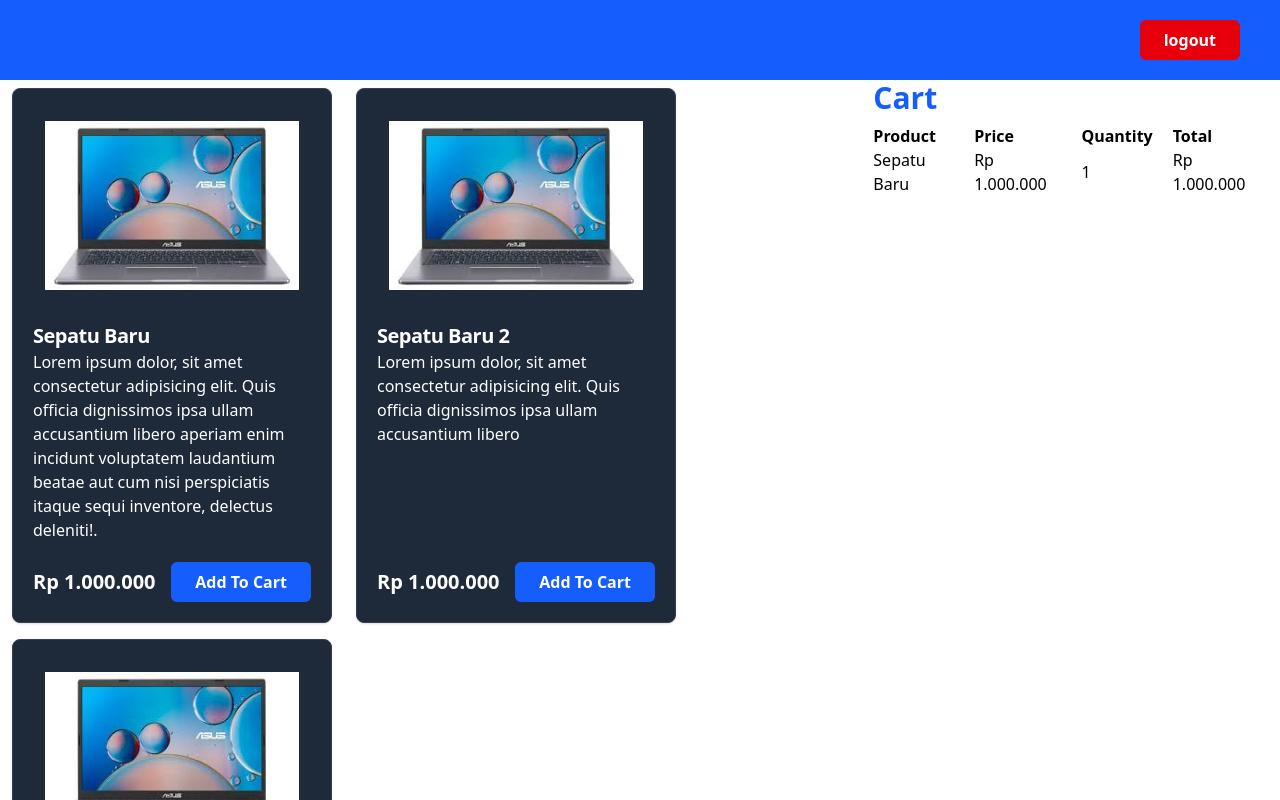
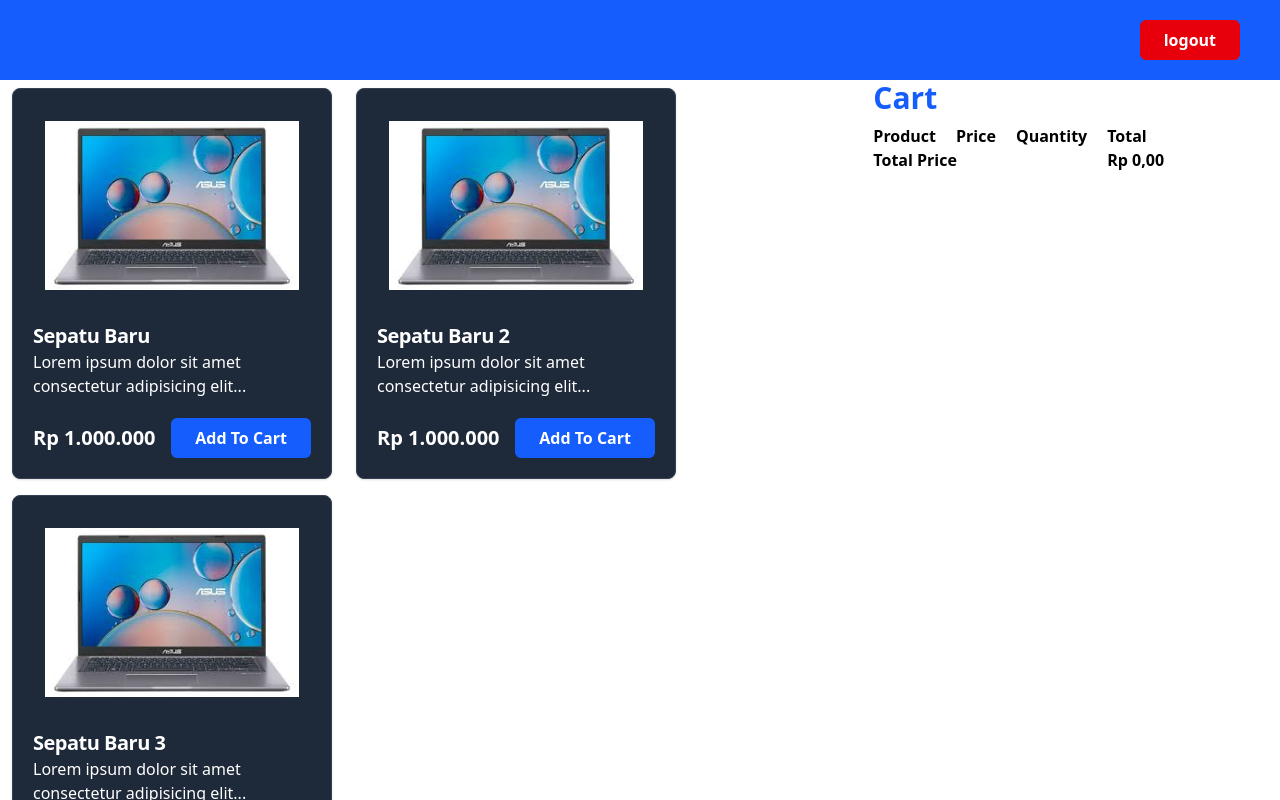
Before and after one commit to Kukuh01/belajar-react, a React (Vite) app: page /products in a window 1280 px wide. Shown: the top 800 px of the page. Built offline with nearby package versions, Linux system fonts and the light colour scheme.

Commit message:
ADD: adding useEffect

```diff
--- a/src/pages/product.jsx
+++ b/src/pages/product.jsx
@@ -1,99 +1,192 @@
-import { Fragment, useState } from "react";
+import { Fragment, useEffect, useState } from "react";
 import Button from "../components/Elements/Button/Button";
 import CardProduct from "../components/Fragments/CardProduct";
 
-// Rendering lists: Untuk merender banyak element sekaligus seperti looping
+/**
+ * DATA PRODUK (static)
+ * List produk yang akan dirender pada halaman.
+ * Masing-masing produk memiliki id, nama, harga, gambar, dan deskripsi.
+ */
 const products = [
     {
         id: 1,
         name: "Sepatu Baru",
         price: 1000000,
         image: "/images/vivobook.jpeg",
-        description: `Lorem ipsum dolor, sit amet consectetur adipisicing elit. Quis officia dignissimos ipsa ullam accusantium libero aperiam enim incidunt voluptatem laudantium beatae aut cum nisi perspiciatis itaque sequi inventore, delectus deleniti!.`
+        description: `Lorem ipsum dolor sit amet consectetur adipisicing elit...`
     },
     {
         id: 2,
         name: "Sepatu Baru 2",
         price: 1000000,
         image: "/images/vivobook.jpeg",
-        description: `Lorem ipsum dolor, sit amet consectetur adipisicing elit. Quis officia dignissimos ipsa ullam accusantium libero`
+        description: `Lorem ipsum dolor sit amet consectetur adipisicing elit...`
     },
     {
         id: 3,
-        name: "Sepatu Baru 2",
+        name: "Sepatu Baru 3",
         price: 1000000,
         image: "/images/vivobook.jpeg",
-        description: `Lorem ipsum dolor, sit amet consectetur adipisicing elit. Quis officia dignissimos ipsa ullam accusantium libero`
+        description: `Lorem ipsum dolor sit amet consectetur adipisicing elit...`
     },
-]
+];
 
-// Menerima json dari form login
+/**
+ * Mengambil email user dari localStorage
+ */
 const email = localStorage.getItem("email");
 
 
 function ProductsPage() {
 
-    const [cart, setCart] = useState([
-        {
-            id: 1,
-            qty: 1,
+    /**
+     * STATE: cart
+     * Menyimpan daftar item yang ditambahkan ke keranjang, format:
+     * [
+     *    { id: 1, qty: 2 },
+     *    { id: 2, qty: 1 }
+     * ]
+     */
+    const [cart, setCart] = useState([]);
+
+    /**
+     * STATE: totalPrice
+     * Menyimpan total harga semua item dalam cart.
+     */
+    const [totalPrice, setTotalPrice] = useState(0);
+
+
+    /**
+     * USE EFFECT 1 – Component Did Mount
+     * Dijalankan HANYA saat komponen pertama kali dirender.
+     *
+     * Tujuan:
+     * - Mengambil cart dari localStorage agar cart tetap tersimpan meski halaman di-refresh.
+     */
+    useEffect(function () {
+        setCart(
+            JSON.parse(localStorage.getItem("cart")) || []
+        );
+    }, []); // dependency kosong = hanya sekali jalan
+
+
+    /**
+     * USE EFFECT 2 – Component Did Update (ketika 'cart' berubah)
+     *
+     * Fungsi:
+     * 1. Menghitung total harga (qty * price).
+     * 2. Menyimpan cart terbaru ke localStorage agar cart tidak hilang saat refresh.
+     */
+    useEffect(function () {
+        if (cart.length > 0) {
+
+            // Hitung total harga dengan reduce
+            const sum = cart.reduce(function (acc, item) {
+
+                // Cari produk berdasarkan id item
+                const product = products.find((product) => product.id === item.id);
+
+                // Accumulate total
+                return acc + product.price * item.qty;
+            }, 0);
+
+            // Update state total harga
+            setTotalPrice(sum);
+
+            // Simpan cart ke localStorage
+            localStorage.setItem("cart", JSON.stringify(cart));
         }
-    ]);
 
-    //Handle logout
+    }, [cart]); // hanya berjalan jika cart berubah
+
+
+    /**
+     * FUNCTION: handleLogout
+     * Menghapus data login dari localStorage dan redirect ke halaman login.
+     */
     function handleLogout() {
-
-        //Removew localstorage
         localStorage.removeItem("email");
         localStorage.removeItem("password");
-
         window.location.href = "/login";
     }
 
-    //Handle add to cart
-    function handleAddToCart(id){
-        if(cart.find(item => item.id === id)){
+
+    /**
+     * FUNCTION: handleAddToCart
+     * Menambah item ke cart. Logika:
+     * 1. Jika item sudah ada → tambahkan qty.
+     * 2. Jika belum ada → tambahkan item baru dengan qty = 1.
+     *
+     * @param {number} id — id produk yang ditambahkan
+     */
+    function handleAddToCart(id) {
+
+        // Jika item sudah ada dalam cart
+        if (cart.find(item => item.id === id)) {
+
+            // Update qty item tersebut
             setCart(
-                cart.map(item => item.id === id ?{...item, qty: item.qty + 1} : item)
+                cart.map(item =>
+                    item.id === id
+                        ? { ...item, qty: item.qty + 1 } // qty bertambah
+                        : item
                 )
+            );
+
         } else {
+
+            // Jika item belum ada → tambahkan item baru
             setCart([
-                ...cart, {
+                ...cart,
+                {
                     id,
-                    qty: 1,
+                    qty: 1
                 }
-            ])
+            ]);
         }
-        // setCart([
-        //     //Seperate operator
-        //     ...cart, {
-        //         id,
-        //         qty: 1,
-        //     }
-        // ])
     }
+
 
     return (
         <Fragment>
-        <div className="flex h-20 bg-blue-600 justify-end text-white items-center px-10">{email}
-            <Button className="ml-5" variant="ml-5 bg-red-600" type="button" text="logout" onClick={handleLogout}/>
+            {/* BAGIAN HEADER */}
+            <div className="flex h-20 bg-blue-600 justify-end text-white items-center px-10">
+                {email}
+                <Button
+                    className="ml-5"
+                    variant="ml-5 bg-red-600"
+                    type="button"
+                    text="logout"
+                    onClick={handleLogout}
+                />
             </div>
+
+            {/* BAGIAN BODY */}
             <div className="flex justify-center">
+
+                {/* LIST PRODUK */}
                 <div className="w-4/6 flex flex-wrap">
                     {products.map((product) => (
 
                         <CardProduct key={product.id}>
-                <CardProduct.Header image={product.image}/>
+                            <CardProduct.Header image={product.image} />
                             <CardProduct.Body title={product.name}>
                                 {product.description}
                             </CardProduct.Body>
-                <CardProduct.Footer id={product.id} price={product.price} handleAddToCart={handleAddToCart}/>
+                            <CardProduct.Footer
+                                id={product.id}
+                                price={product.price}
+                                handleAddToCart={handleAddToCart}
+                            />
                         </CardProduct>
 
                     ))}
                 </div>
+
+                {/* BAGIAN CART */}
                 <div className="w-2/6">
                     <h1 className="text-3xl font-bold text-blue-600 ml-5 mb-2">Cart</h1>
+
                     <table className="text-left table-auto border-separate border-spacing-x-5">
                         <thead>
                             <tr>
@@ -103,21 +196,33 @@ function ProductsPage() {
                                 <th>Total</th>
                             </tr>
                         </thead>
+
                         <tbody>
                             {cart.map((item) => {
+
+                                // Cari data product berdasarkan id item
                                 const product = products.find((product) => product.id === item.id);
+
                                 return (
                                     <tr key={item.id}>
                                         <td>{product.name}</td>
-                                <td>Rp{" "} {product.price.toLocaleString('id-ID',{styles: 'currency', currency: 'IDR'})}</td>
+                                        <td>{product.price.toLocaleString('id-ID', { style: 'currency', currency: 'IDR' })}</td>
                                         <td>{item.qty}</td>
-                                <td>Rp {(item.qty * product.price).toLocaleString('id-ID',{styles: 'currency', currency: 'IDR'})}</td>
+                                        <td>{(item.qty * product.price).toLocaleString('id-ID', { style: 'currency', currency: 'IDR' })}</td>
                                     </tr>
                                 );
                             })}
+
+                            <tr>
+                                <td colSpan={3}><b>Total Price</b></td>
+                                <td>
+                                    <b>{totalPrice.toLocaleString('id-ID', { style: 'currency', currency: 'IDR' })}</b>
+                                </td>
+                            </tr>
                         </tbody>
                     </table>
                 </div>
+
             </div>
         </Fragment>
     );
```
Lines whose indentation alone changed are shown as unchanged.
